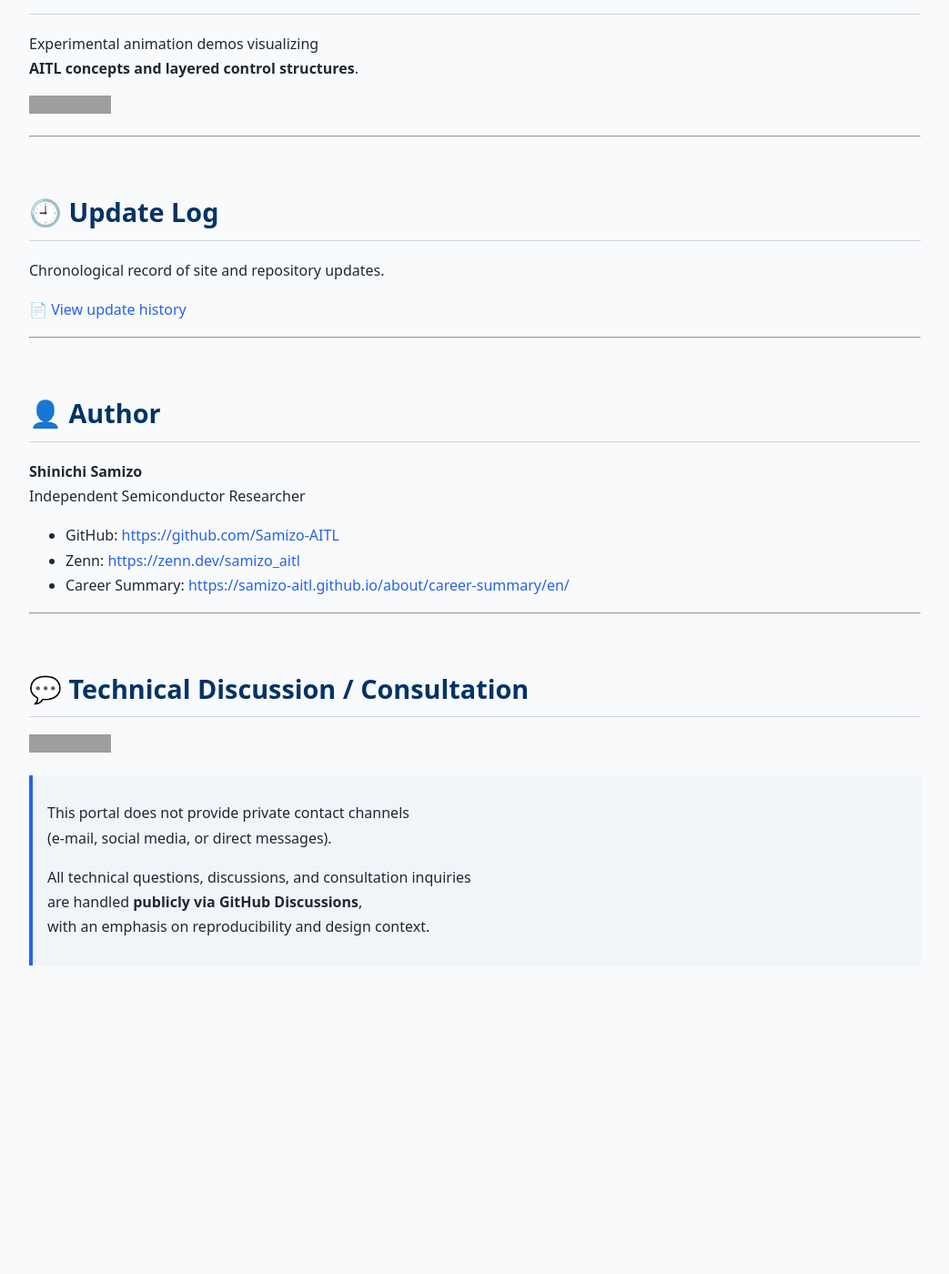
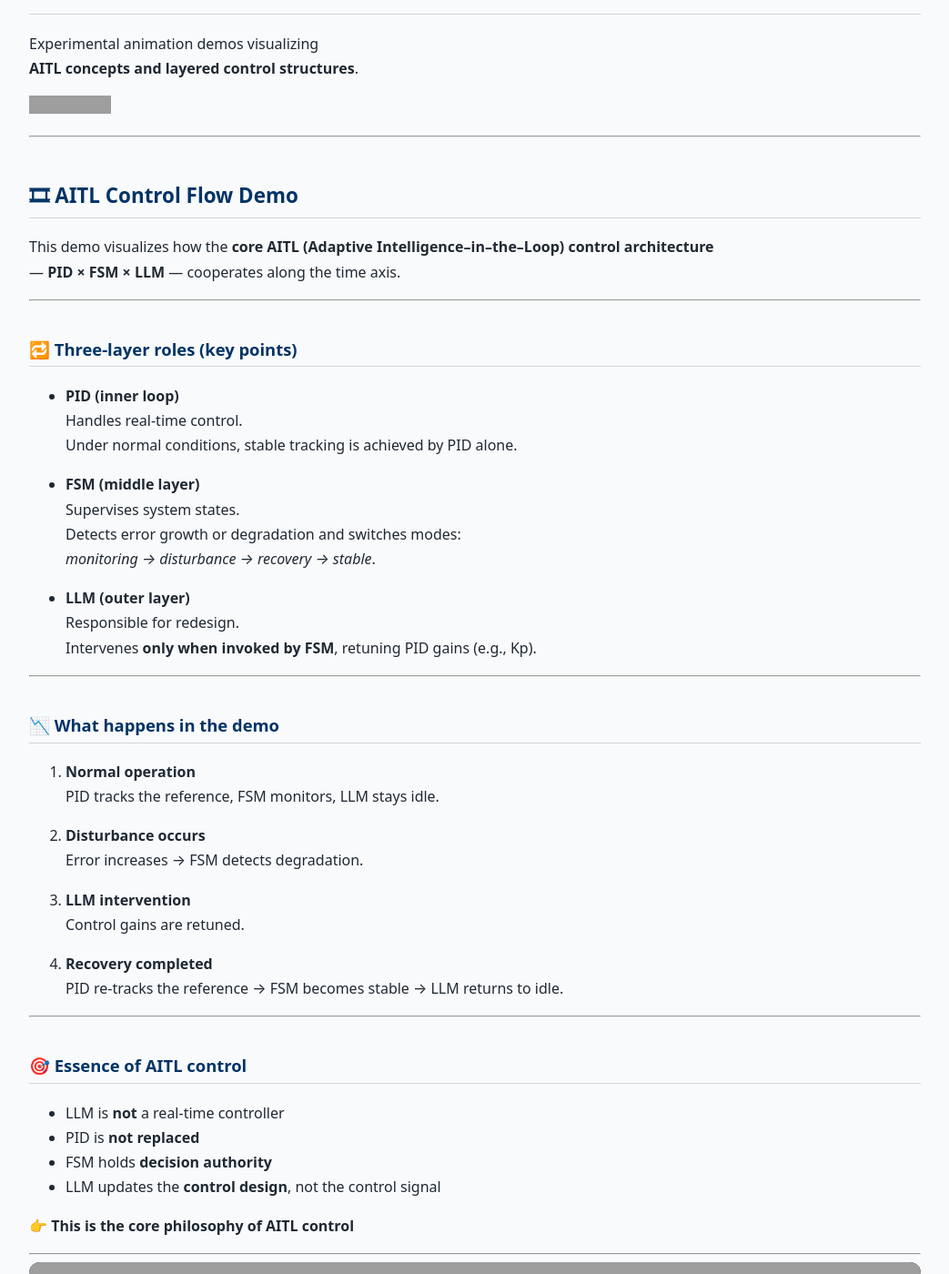
Before and after one commit to Samizo-AITL/Samizo-AITL.github.io, a Jekyll site: the page built from en/index.md, in a window 1280 px wide and 1400 px high, scrolled down 11535 px. Shown: the whole window at 91% size, without its empty margins (118-1161 px from the left). Built offline with Jekyll 4.4.1, drawn with Linux system fonts in a browser that asks for light colours; before the commit the page ends 12628 px from its top, so only the background shows below that; grey boxes are pictures that could not be loaded.

Commit message:
Update index.md

```diff
--- a/en/index.md
+++ b/en/index.md
@@ -370,6 +370,68 @@ Experimental animation demos visualizing
 
 ---
 
+## 🎞 AITL Control Flow Demo
+
+This demo visualizes how the **core AITL (Adaptive Intelligence–in–the–Loop) control architecture**
+— **PID × FSM × LLM** — cooperates along the time axis.
+
+---
+
+### 🔁 Three-layer roles (key points)
+
+- **PID (inner loop)**
+  Handles real-time control.
+  Under normal conditions, stable tracking is achieved by PID alone.
+
+- **FSM (middle layer)**
+  Supervises system states.
+  Detects error growth or degradation and switches modes:
+  *monitoring → disturbance → recovery → stable*.
+
+- **LLM (outer layer)**
+  Responsible for redesign.
+  Intervenes **only when invoked by FSM**, retuning PID gains (e.g., Kp).
+
+---
+
+### 📉 What happens in the demo
+
+1. **Normal operation**
+   PID tracks the reference, FSM monitors, LLM stays idle.
+
+2. **Disturbance occurs**
+   Error increases → FSM detects degradation.
+
+3. **LLM intervention**
+   Control gains are retuned.
+
+4. **Recovery completed**
+   PID re-tracks the reference → FSM becomes stable → LLM returns to idle.
+
+---
+
+### 🎯 Essence of AITL control
+
+- LLM is **not** a real-time controller
+- PID is **not replaced**
+- FSM holds **decision authority**
+- LLM updates the **control design**, not the control signal
+
+👉 **This is the core philosophy of AITL control**
+
+---
+
+<section class="aitl-demo" style="margin:0;padding:0;">
+  <iframe
+    src="https://samizo-aitl.github.io/aitl-animation-demos/demo/js-svg/aitl-control-flow.html"
+    style="display:block;width:100%;height:520px;border:none;border-radius:12px;background:#000;margin:0;"
+    loading="lazy"
+    referrerpolicy="no-referrer">
+  </iframe>
+</section>
+
+---
+
 # 🕘 Update Log
 Chronological record of site and repository updates.
 
```
